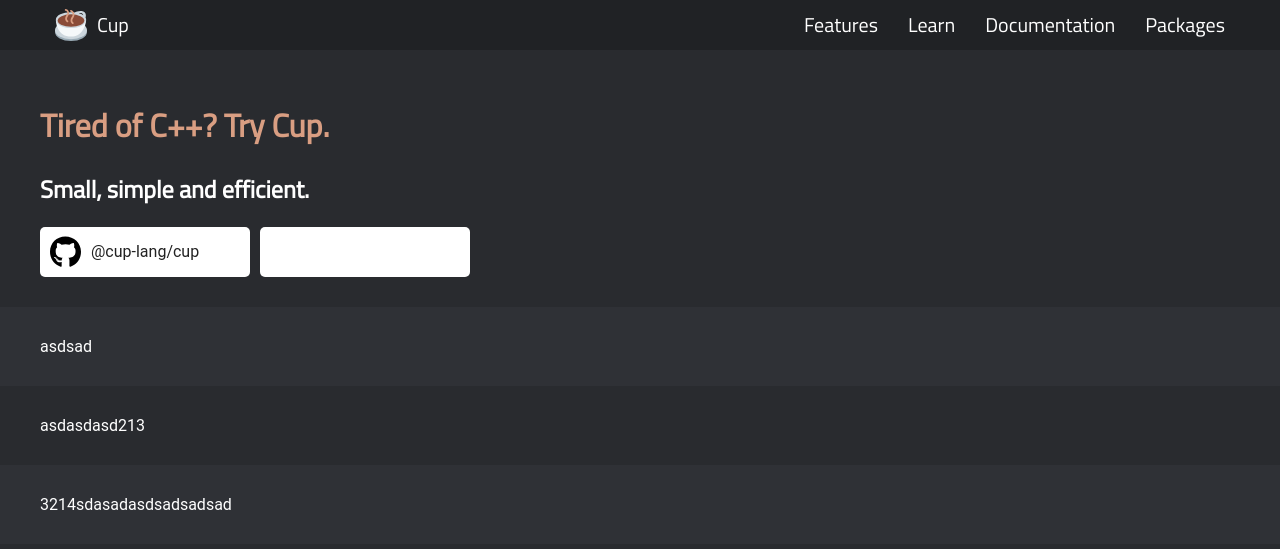
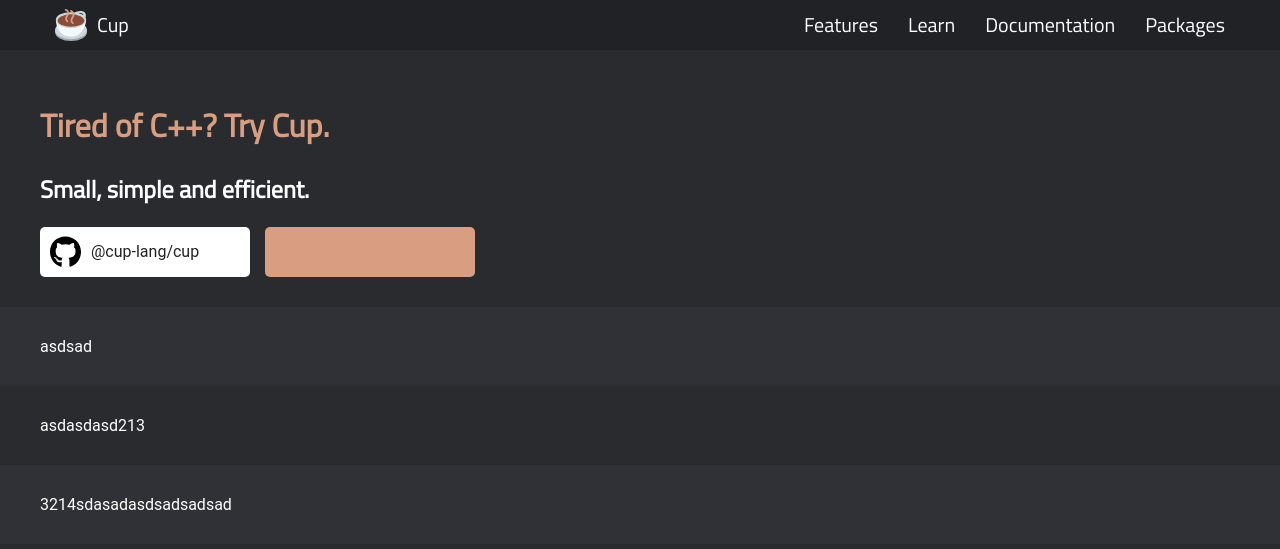
Before and after one commit to cup-lang/cup-lang.org, a Jekyll site: the page built from index.html, in a window 1280 px wide. Shown: the top 549 px of the page. Built offline with Jekyll 4.4.1, drawn with Linux system fonts in a browser that asks for light colours; comment, search, counter and statistics services are not loaded.

Commit message:
download button

```diff
--- a/index.css
+++ b/index.css
@@ -3,6 +3,7 @@
     --color0hover: #3a3b42;
     --color1: #292b2f;
     --color2: #2f3136;
+    --color3: #d99e82;
 }
 
 html {
@@ -84,6 +85,10 @@ nav {
     padding: 30px 15px;
 }
 
+#header {
+    color: var(--color3);
+}
+
 #top-buttons {
     display: flex;
 }
@@ -91,7 +96,7 @@ nav {
 .top-button {
     width: 210px;
     height: 50px;
-    margin-right: 10px;
+    margin-right: 15px;
     display: flex;
     align-items: center;
     text-decoration: none;
@@ -108,13 +113,13 @@ nav {
     background: #fff;
 }
 
+    #github-button > svg {
+        height: 32px;
+        flex-shrink: 0;
+        margin: 0 10px;
+    }
+
 #download-button {
     color: #222;
-    background: #fff;
+    background: var(--color3);
 }
-
-.github-svg {
-    height: 32px;
-    flex-shrink: 0;
-    margin: 0 10px;
-}
--- a/index.html
+++ b/index.html
@@ -4,11 +4,11 @@ layout: default
 ---
 <div class="section">
     <div class="section-content content">
-        <h1 style="color:#d99e82">Tired of C++? Try Cup.</h1>
+        <h1 id="header">Tired of C++? Try Cup.</h1>
         <h2>Small, simple and efficient.</h2>
         <div id="top-buttons">
             <a id="github-button" class="top-button" target="_blank" href="https://github.com/cup-lang/cup">
-                <svg class="github-svg" aria-hidden="true" focusable="false" role="img" xmlns="http://www.w3.org/2000/svg"
+                <svg id="github-svg" aria-hidden="true" focusable="false" role="img" xmlns="http://www.w3.org/2000/svg"
                     viewBox="0 0 496 512">
                     <path
                         d="M165.9 397.4c0 2-2.3 3.6-5.2 3.6-3.3.3-5.6-1.3-5.6-3.6 0-2 2.3-3.6 5.2-3.6 3-.3 5.6 1.3 5.6 3.6zm-31.1-4.5c-.7 2 1.3 4.3 4.3 4.9 2.6 1 5.6 0 6.2-2s-1.3-4.3-4.3-5.2c-2.6-.7-5.5.3-6.2 2.3zm44.2-1.7c-2.9.7-4.9 2.6-4.6 4.9.3 2 2.9 3.3 5.9 2.6 2.9-.7 4.9-2.6 4.6-4.6-.3-1.9-3-3.2-5.9-2.9zM244.8 8C106.1 8 0 113.3 0 252c0 110.9 69.8 205.8 169.5 239.2 12.8 2.3 17.3-5.6 17.3-12.1 0-6.2-.3-40.4-.3-61.4 0 0-70 15-84.7-29.8 0 0-11.4-29.1-27.8-36.6 0 0-22.9-15.7 1.6-15.4 0 0 24.9 2 38.6 25.8 21.9 38.6 58.6 27.5 72.9 20.9 2.3-16 8.8-27.1 16-33.7-55.9-6.2-112.3-14.3-112.3-110.5 0-27.5 7.6-41.3 23.6-58.9-2.6-6.5-11.1-33.3 2.6-67.9 20.9-6.5 69 27 69 27 20-5.6 41.5-8.5 62.8-8.5s42.8 2.9 62.8 8.5c0 0 48.1-33.6 69-27 13.7 34.7 5.2 61.4 2.6 67.9 16 17.7 25.8 31.5 25.8 58.9 0 96.5-58.9 104.2-114.8 110.5 9.2 7.9 17 22.9 17 46.4 0 33.7-.3 75.4-.3 83.6 0 6.5 4.6 14.4 17.3 12.1C428.2 457.8 496 362.9 496 252 496 113.3 383.5 8 244.8 8zM97.2 352.9c-1.3 1-1 3.3.7 5.2 1.6 1.6 3.9 2.3 5.2 1 1.3-1 1-3.3-.7-5.2-1.6-1.6-3.9-2.3-5.2-1zm-10.8-8.1c-.7 1.3.3 2.9 2.3 3.9 1.6 1 3.6.7 4.3-.7.7-1.3-.3-2.9-2.3-3.9-2-.6-3.6-.3-4.3.7zm32.4 35.6c-1.6 1.3-1 4.3 1.3 6.2 2.3 2.3 5.2 2.6 6.5 1 1.3-1.3.7-4.3-1.3-6.2-2.2-2.3-5.2-2.6-6.5-1zm-11.4-14.7c-1.6 1-1.6 3.6 0 5.9 1.6 2.3 4.3 3.3 5.6 2.3 1.6-1.3 1.6-3.9 0-6.2-1.4-2.3-4-3.3-5.6-2z">
```
